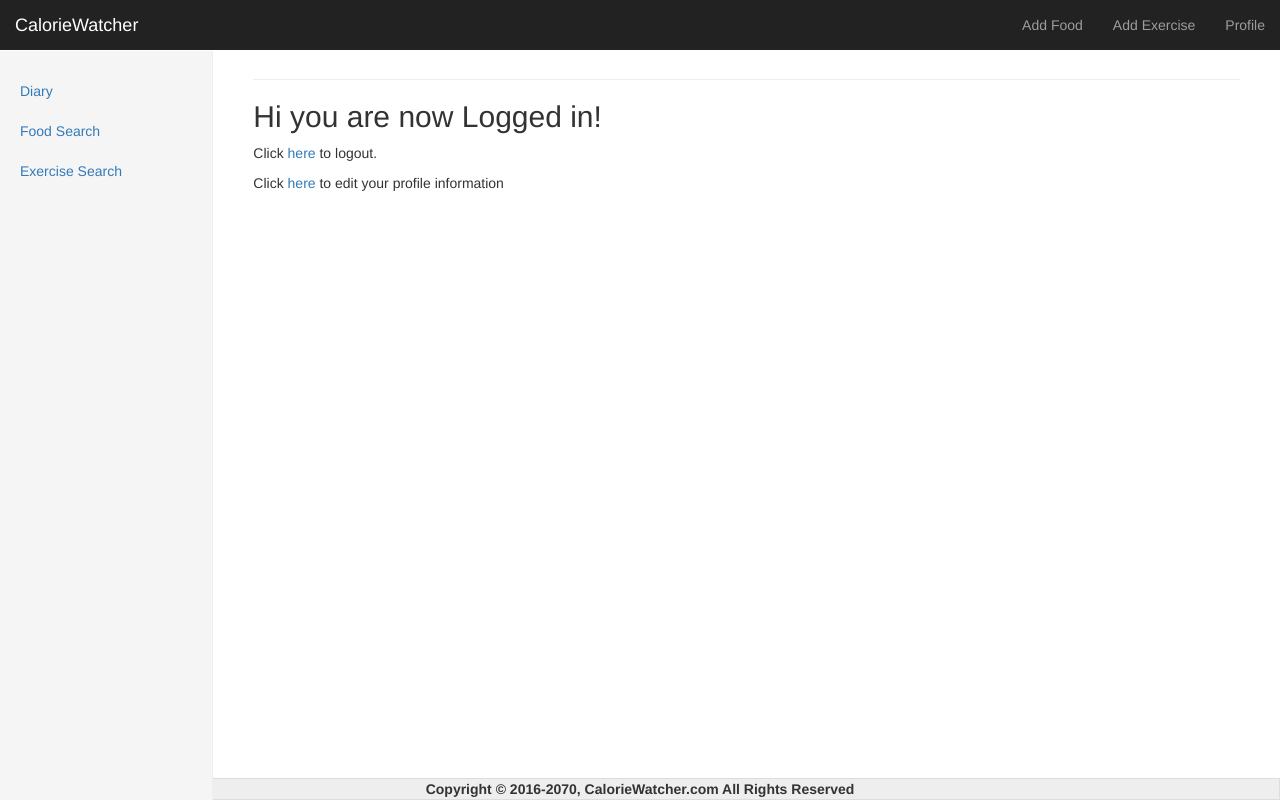
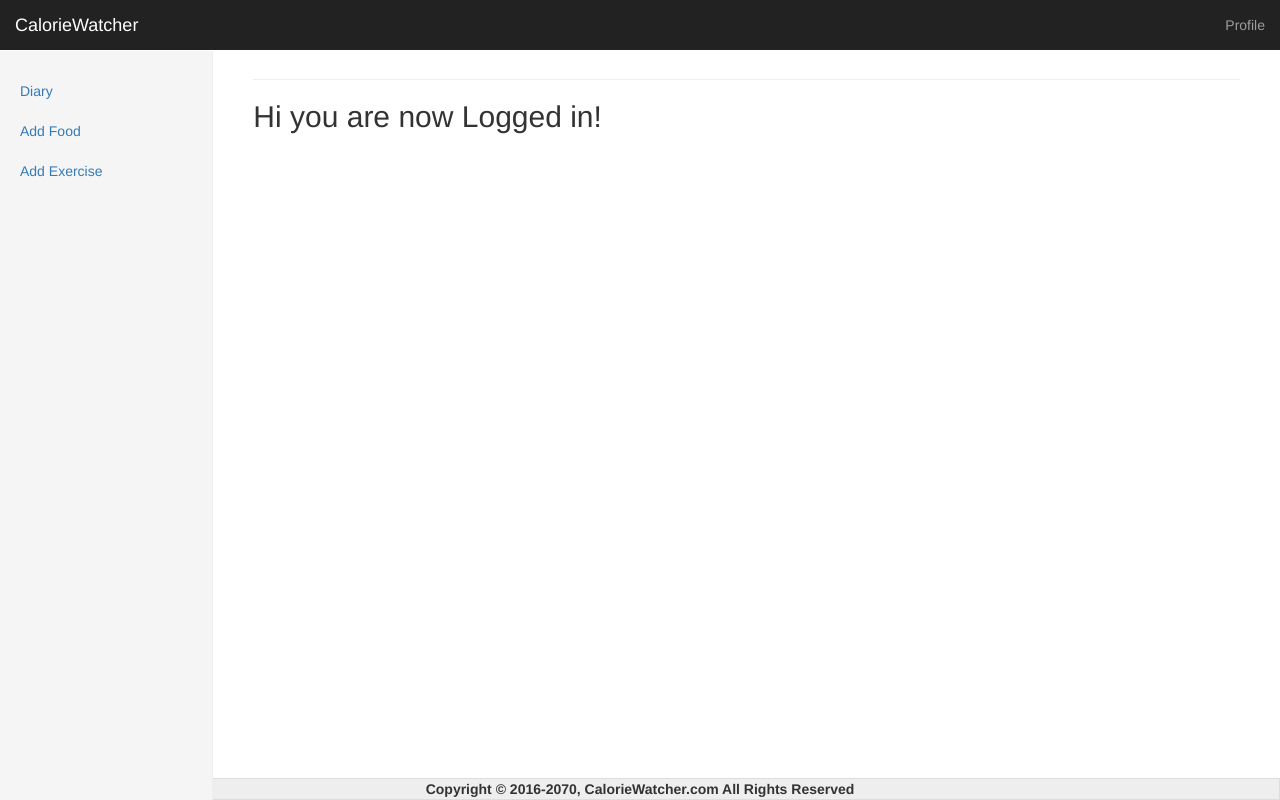
Before and after one commit to isik5/Fall2016Swe573, a Django app: page /accounts/loggedin/ in a window 1280 px wide. Run offline with Django 3.2, Linux system fonts and the light colour scheme; some libraries are stand-ins or nearby versions.

Commit message:
bug fix, still not working

```diff
--- a/tracker/caloriewatcher/views.py
+++ b/tracker/caloriewatcher/views.py
@@ -72,14 +72,14 @@
         food_with_server = [{"food": food, "serve": fcd_api.get_measures(food)} for food in foods]
         c = {'foods': food_with_server}
         c.update(csrf(request))
-        return render_to_response('diary.html', c)
+        return render_to_response('add_food.html', c)
     else:
         food_form = AddFoodForm(request.POST)
         if food_form.is_valid():
             food_form.instance.user = request.user
             food_form.instance.date_consumed = datetime.today()
             food = food_form.save()
-        return HttpResponseRedirect('/food-search/')
+        return HttpResponseRedirect('/diary/')
 
 
 @login_required
@@ -114,7 +114,7 @@
                         )
                 if len(exercises) > 0:
                     Exercise.objects.bulk_create(exercises)
-                    return HttpResponseRedirect('/exercise-search')
+                    return HttpResponseRedirect('/diary')
     else:
         ctx['form'] = ExcSearchForm()
     return render(request, 'exercise_search.html', ctx)
--- a/tracker/templates/diary.html
+++ b/tracker/templates/diary.html
@@ -7,7 +7,7 @@
 {% endblock %}
 {% block page_header %}My Diary{% endblock %}
 {% block content %}
-    <h3></h3><a href="{% url "add_food" %}">Click here to add food</a></h3>
+
 
 
     {{ block.super }}
@@ -72,7 +72,7 @@
         <table class="table table-bordered">Calories Summary
             <thead>
             <tr>
-                <th>Consumed</th>
+                <th>Consumed</th><p style="color:red">
                 <th>Burned</th>
                 <th>#</th>
             </tr>
@@ -80,7 +80,7 @@
             <tbody>
             <tr>
                 <td>{{ summary.get_daily_consumed }}</td>
-                <td>{{ summary.get_daily_burned }}</td>
+                <td>{{ summary.get_daily_burned }}</td><p style="color:red">
                 <td>{{ summary.left }} remains from {{ summary.bmr }}</td>
             </tr>
             </tbody>
--- a/tracker/templates/food_search.html
+++ b/tracker/templates/food_search.html
@@ -1,6 +1,6 @@
 {% extends "index.html" %}
 {% block title %}
-    <title>CalorieWatcher Food Search</title>
+    CalorieWatcher Food Search
 {% endblock %}
 {% block css %}
     {{ block.super }}
--- a/tracker/templates/header.html
+++ b/tracker/templates/header.html
@@ -13,9 +13,7 @@
         </div>
         <div id="navbar" class="navbar-collapse collapse">
             <ul class="nav navbar-nav navbar-right">
-                <li><a href="{% url "food_search" %}">Add Food</a></li>
-                <li><a href="{% url "exc_search" %}">Add Exercise</a></li>
-                <li><a href="{% url "user_profile" %}">Profile</a></li>
+                 <li><a href="{% url "user_profile" %}">Profile</a></li>
                 {% if request.user.is_authenticated %}
                  <li><a href="{% url "logout" %}">Logout</a></li>
                 {% endif %}
--- a/tracker/templates/loggedin.html
+++ b/tracker/templates/loggedin.html
@@ -3,6 +3,6 @@
 {% block content %}
 
   <h2>Hi {{full_name}} you are now Logged in!</h2>
-  <p>Click <a href="/accounts/logout/">here</a> to logout.</p>
-  <p>Click <a href="/accounts/profile/">here</a> to edit your profile information</p>
+
+
 {% endblock %}
--- a/tracker/templates/sidebar.html
+++ b/tracker/templates/sidebar.html
@@ -1,5 +1,5 @@
 <ul class="nav nav-sidebar">
     <li><a href="{% url "diary" %}">Diary</a></li>
-    <li><a href="{% url "food_search" %}">Food Search</a></li>
-    <li><a href="{% url "exc_search" %}">Exercise Search</a></li>
+    <li><a href="{% url "food_search" %}">Add Food</a></li>
+    <li><a href="{% url "exc_search" %}">Add Exercise</a></li>
 </ul>
--- a/tracker/tracker/settings.py
+++ b/tracker/tracker/settings.py
@@ -52,6 +52,7 @@
     'django.contrib.messages.middleware.MessageMiddleware',
     'django.middleware.clickjacking.XFrameOptionsMiddleware',
     'django.middleware.security.SecurityMiddleware',
+
 )
 
 ROOT_URLCONF = 'tracker.urls'
@@ -104,7 +105,7 @@
 # Static files (CSS, JavaScript, Images)
 # https://docs.djangoproject.com/en/1.8/howto/static-files/
 
-#STATIC_ROOT = os.path.join(BASE_DIR,'static/')
+#STATIC_ROOT = os.path.join(os.path.dirname(BASE_DIR,"static_cdn")
 STATIC_URL = '/static/'
 STATICFILES_DIRS = [os.path.join(BASE_DIR, "static")]
 
--- a/tracker/tracker/urls.py
+++ b/tracker/tracker/urls.py
@@ -18,6 +18,7 @@
 import caloriewatcher.views
 import userprofile.views
 from django.conf import settings
+from django.conf.urls.static import static
 
 
 
--- a/tracker/userprofile/models.py
+++ b/tracker/userprofile/models.py
@@ -5,7 +5,7 @@
 
 class UserProfile(models.Model):
     user = models.OneToOneField(User, related_name="profile")
-    height = models.FloatField('Height in cm', null=True)
+    height = models.FloatField('Height in cm',  null=True)
     weight = models.IntegerField('Weight in kg', null=True)
     born = models.DateField('Date of Birth', null=True)
     gender = models.CharField('Gender', max_length=1)
```
